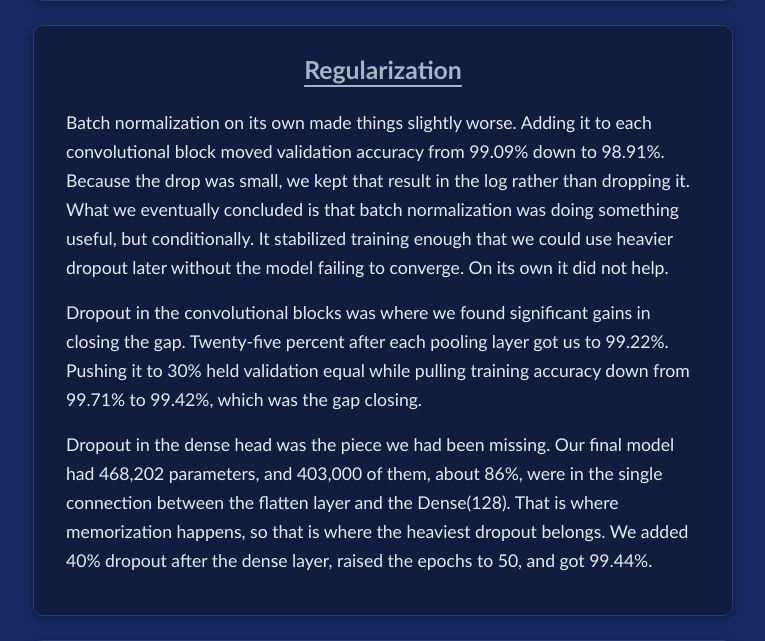
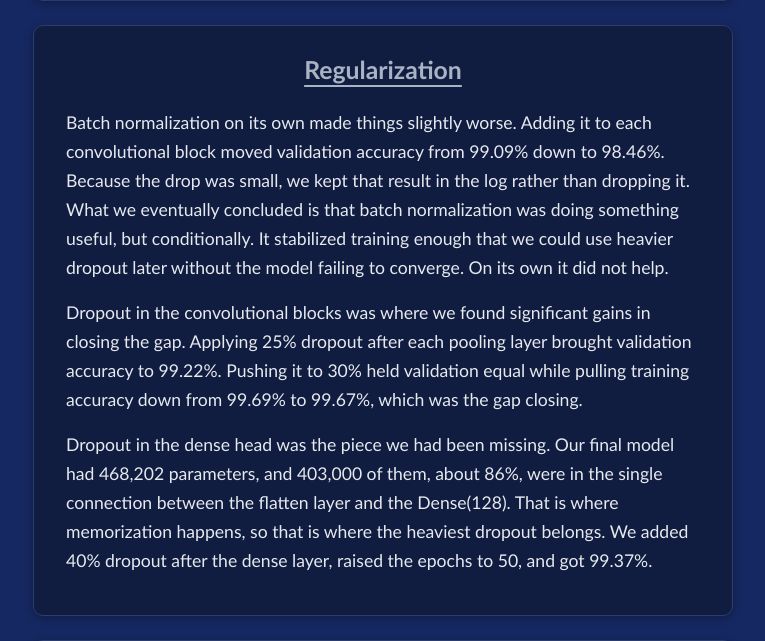
Before and after one commit to MSBASharks/mnist-classifier-webapp, a Django app: page / in a window 1280 px wide. Shown: the part 4502-5143 px from the top of the page, without its empty margins (372-1137 px from the left). Run offline with Django 5.2, Linux system fonts and the light colour scheme; the visitor is signed in with stand-in values (Sample User, id 1).

Commit message:
Update accuracy and dropout details in writeup.html
Adjusted accuracy metrics and dropout percentages in the writeup.

```diff
--- a/classifier/templates/classifier/writeup.html
+++ b/classifier/templates/classifier/writeup.html
@@ -191,23 +191,24 @@ Conv(64) -&gt; Conv(64) -&gt; MaxPool   # 14x14 -&gt; 7x7</code></pre>
 
   <section id="regularization">
     <h2>Regularization</h2>
-    <p>Batch normalization on its own made things slightly worse. Adding it to
+     <p>Batch normalization on its own made things slightly worse. Adding it to
        each convolutional block moved validation accuracy from 99.09% down to
-       98.91%. Because the drop was small, we kept that result in the log rather
+       98.46%. Because the drop was small, we kept that result in the log rather
        than dropping it. What we eventually concluded is that batch normalization
        was doing something useful, but conditionally. It stabilized training
        enough that we could use heavier dropout later without the model failing to
        converge. On its own it did not help.</p>
     <p>Dropout in the convolutional blocks was where we found significant gains in
-       closing the gap. Twenty-five percent after each pooling layer got us to
-       99.22%. Pushing it to 30% held validation equal while pulling training
-       accuracy down from 99.71% to 99.42%, which was the gap closing.</p>
+       closing the gap.  Applying 25% dropout after each pooling layer brought
+       validation accuracy to 99.22%. Pushing it to 30% held validation equal
+       while pulling training accuracy down from 99.69% to 99.67%, which was
+       the gap closing.</p>
     <p>Dropout in the dense head was the piece we had been missing. Our final
        model had 468,202 parameters, and 403,000 of them, about 86%, were in the
        single connection between the flatten layer and the Dense(128). That is
        where memorization happens, so that is where the heaviest dropout belongs.
        We added 40% dropout after the dense layer, raised the epochs to 50, and
-       got 99.44%.</p>
+       got 99.37%.</p>
   </section>
 
   <section id="lessons">
```
